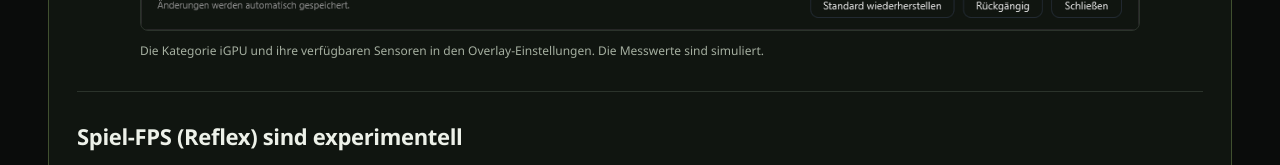
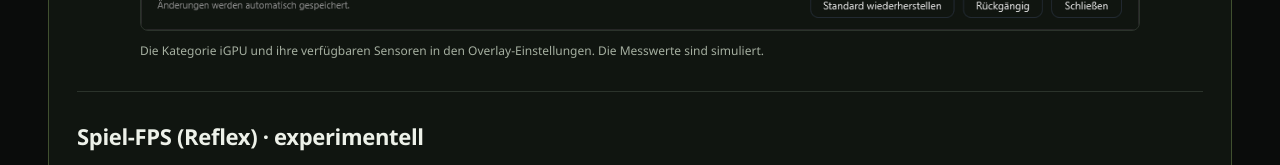
Before and after one commit to christianp403-spec/NV-UV-Play, a plain HTML site: page neuigkeiten.html in a window 1280 px wide. Shown: the part 2060-2225 px from the top of the page. Drawn offline with Linux system fonts and the light colour scheme.

Commit message:
Shorten the German Reflex FPS heading

```diff
--- a/neuigkeiten.html
+++ b/neuigkeiten.html
@@ -66,7 +66,7 @@
     <figure class="release-wide-image"><a href="assets/play-amd-igpu-de-v2.1.12.png" target="_blank" rel="noopener"><img src="assets/play-amd-igpu-de-v2.1.12.png" width="1160" height="850" loading="lazy" alt="Die Kategorie iGPU und ihre verfügbaren Sensoren in den Overlay-Einstellungen. Die Messwerte sind simuliert."></a><figcaption>Die Kategorie iGPU und ihre verfügbaren Sensoren in den Overlay-Einstellungen. Die Messwerte sind simuliert.</figcaption></figure>
   </section>
   <section class="release-feature-section" id="fps-2112">
-    <h3>Spiel-FPS (Reflex) sind experimentell</h3>
+    <h3>Spiel-FPS (Reflex) · experimentell</h3>
     <p>Unter Allgemein zählen die Spiel-FPS (Reflex) Originalbilder, wenn das Spiel Reflex-Marker liefert. Die Render-/Present-FPS zählen die Bildübergaben zur Anzeige. Je nach FG-Stufe und FPS-Limit können die Basis-FPS sinken. Bei 3× und einem Ausgabelimit von 120 FPS können beispielsweise 40 Spiel-FPS anliegen.</p>
     <p>Die Messwerte sind nach Quelle gruppiert, die Kategorien alphabetisch sortiert. NVIDIA App und RTSS zeigen unter den zusätzlichen Messwerten jeweils ihren Verbindungsstatus.</p>
   </section>
```
